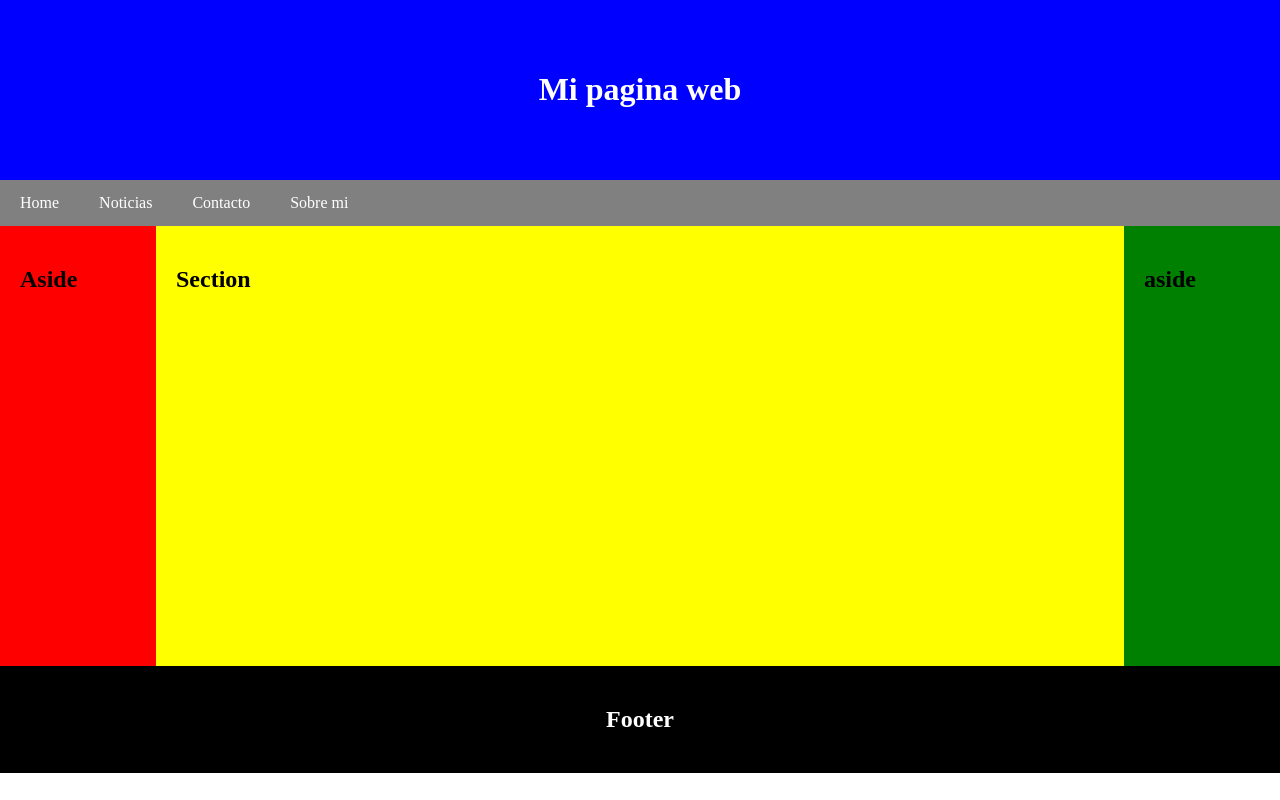
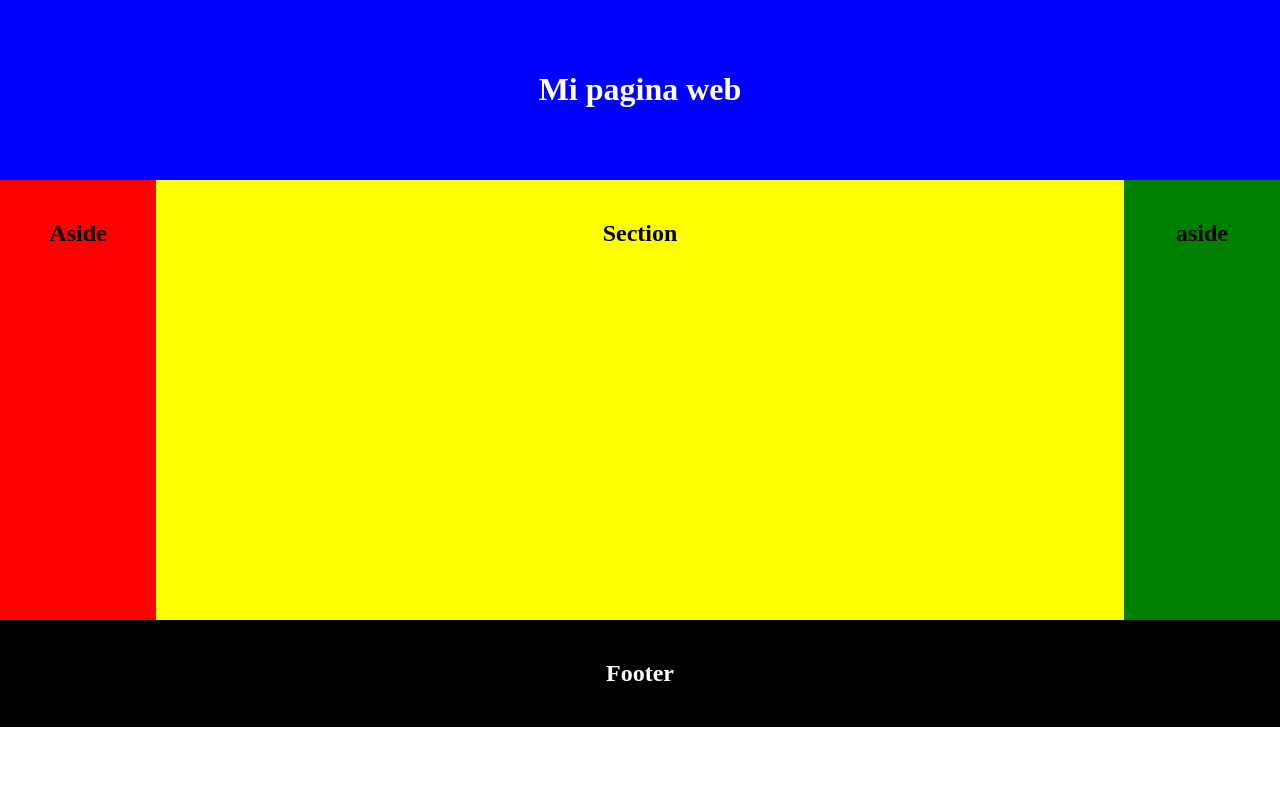
Before and after one commit to yefersonBaldeon/tarea, a plain HTML site: page index.html in a window 1280 px wide. Drawn offline with Linux system fonts and the light colour scheme.

Commit message:
ejercicio 1

```diff
--- a/index.html
+++ b/index.html
@@ -16,12 +16,6 @@
         <h1>Mi pagina web</h1>
     </header>
 
-    <nav>
-        <a href="">Home</a>
-        <a href="">Noticias</a>
-        <a href="">Contacto</a>
-        <a href="">Sobre mi</a>
-    </nav>
 
     <div class="row">
         <aside>
--- a/style.css
+++ b/style.css
@@ -28,29 +28,35 @@ nav a {
 .row {
 
     display: flex;
-    display: wrap;
+    flex-direction: column;
 
 }
 
 
 aside {
     padding: 20px;
-    flex: 10%;
+    /* flex: 10%; */
     background-color: red;
-    height: 400px;
+    text-align: center;
+
 }
 
 section {
     padding: 20px;
-    flex: 80%;
+    /* flex: 80%; */
     background-color: yellow;
+    height: 400px;
+    text-align: center;
+
+
 }
 
 .aside2 {
 
     padding: 20px;
-    flex: 10%;
+    /* flex: 10%; */
     background-color: green;
+    text-align: center;
 }
 
 
@@ -61,3 +67,34 @@ footer {
     text-align: center;
 
 }
+
+
+@media screen and (min-width: 600px) {
+
+    .row {
+        display: flex;
+        flex-direction: row;
+
+    }
+
+    aside {
+
+        flex: 10%;
+
+    }
+
+    section {
+
+        flex: 80%;
+
+    }
+
+    .aside2 {
+
+
+        flex: 10%;
+
+    }
+
+
+}
```
